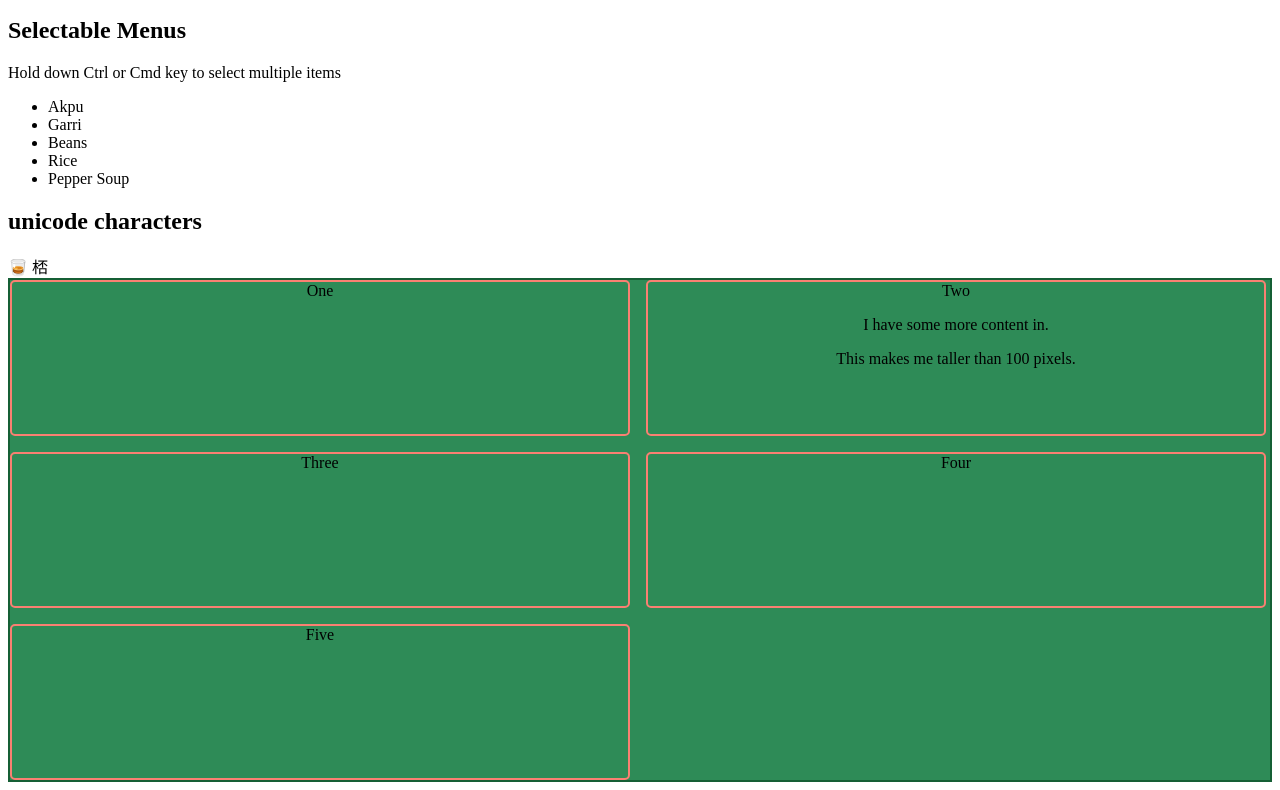
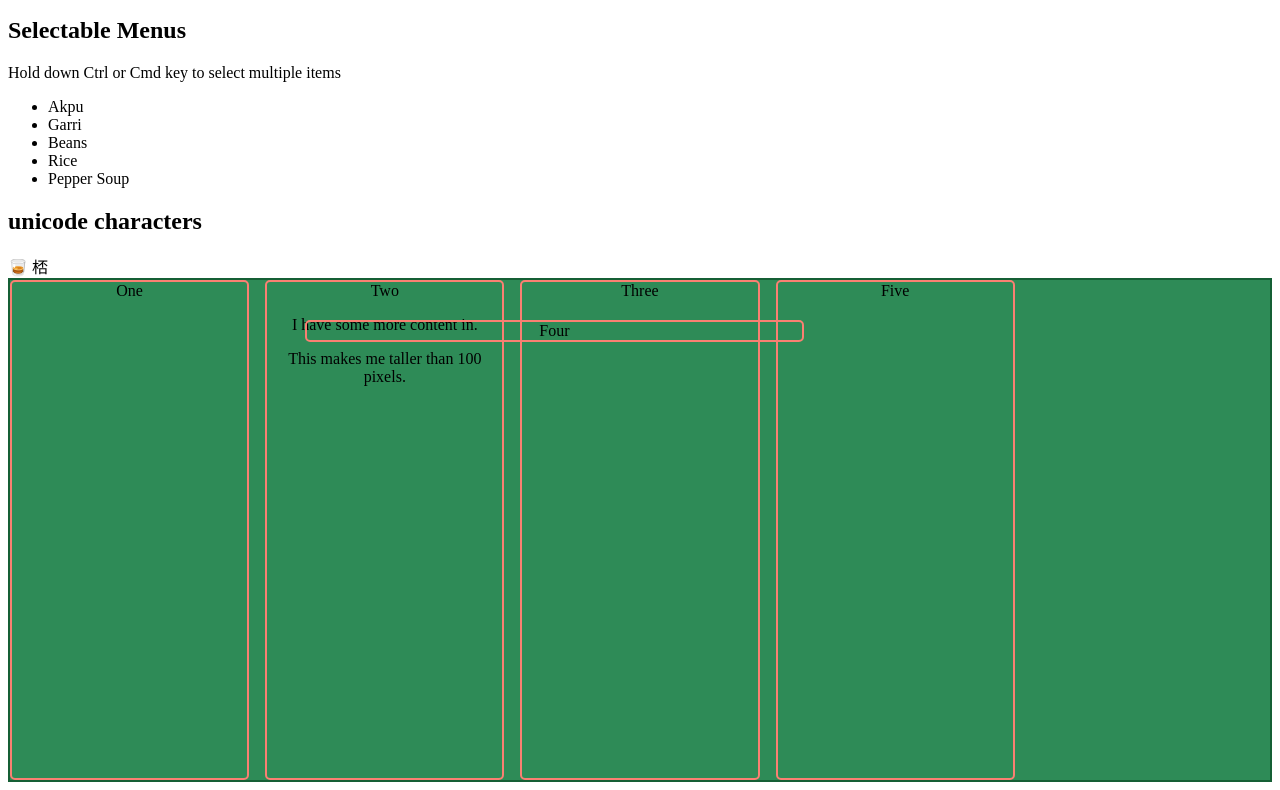
Before and after one commit to tony-eneh/mws-practice, a website: page index.html in a window 1280 px wide. Shown: the part 634-1424 px from the top of the page. Drawn offline with Linux system fonts and the light colour scheme.

Commit message:
Combine grid and absolute positioning

```diff
--- a/styles/main.css
+++ b/styles/main.css
@@ -89,7 +89,7 @@
     background-color: seagreen;
     border: 2px solid rgb(21, 95, 53);
     display: grid;
-    /* grid-template-columns: repeat(3, 1fr); */
+    grid-template-columns: repeat(3, 1fr);
     /* grid-auto-rows: 100px; */
     grid-auto-rows: minmax(100px, 1fr);
     gap: 1rem;
@@ -97,7 +97,8 @@
     height: 500px;
     /* align-items: end; */
     /* align-content: center; */
-    grid-template-columns: repeat(auto-fill, calc(50% - 10px));
+    grid-template-columns: repeat(auto-fill, minmax(200px, 1fr));
+    position: relative;
 }
 
 #grid>* {
@@ -110,3 +111,15 @@
     align-self: stretch;
     /* height: 100%; */
 }
+
+#grid> :nth-of-type(4) {
+    grid-column-start: 2;
+    grid-column-end: 4;
+    grid-row-start: 1;
+    grid-row-end: 3;
+    position: absolute;
+    top: 40px;
+    left: 40px;
+    /*make the div span the whole space assigned to it*/
+    width: 100%;
+}
```
